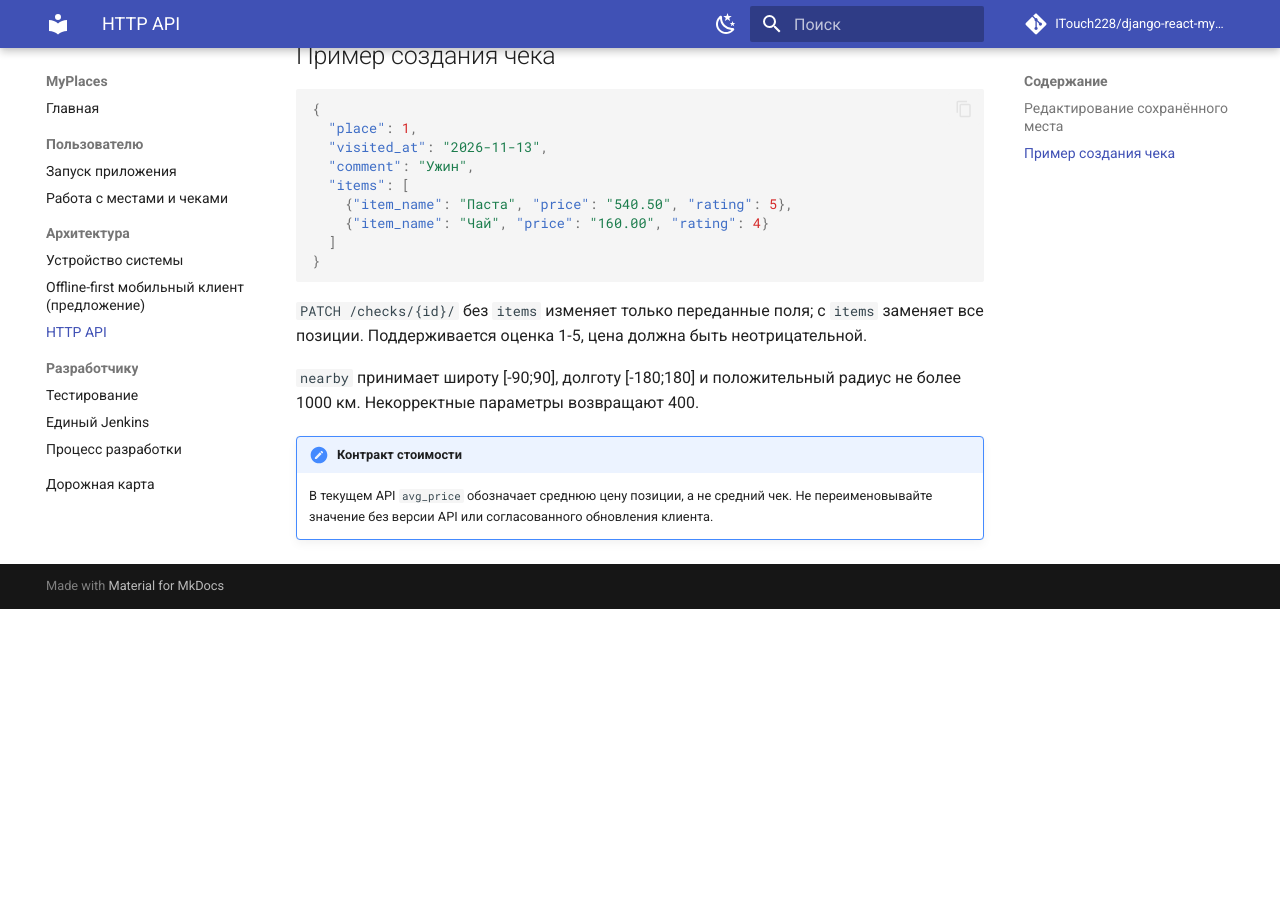
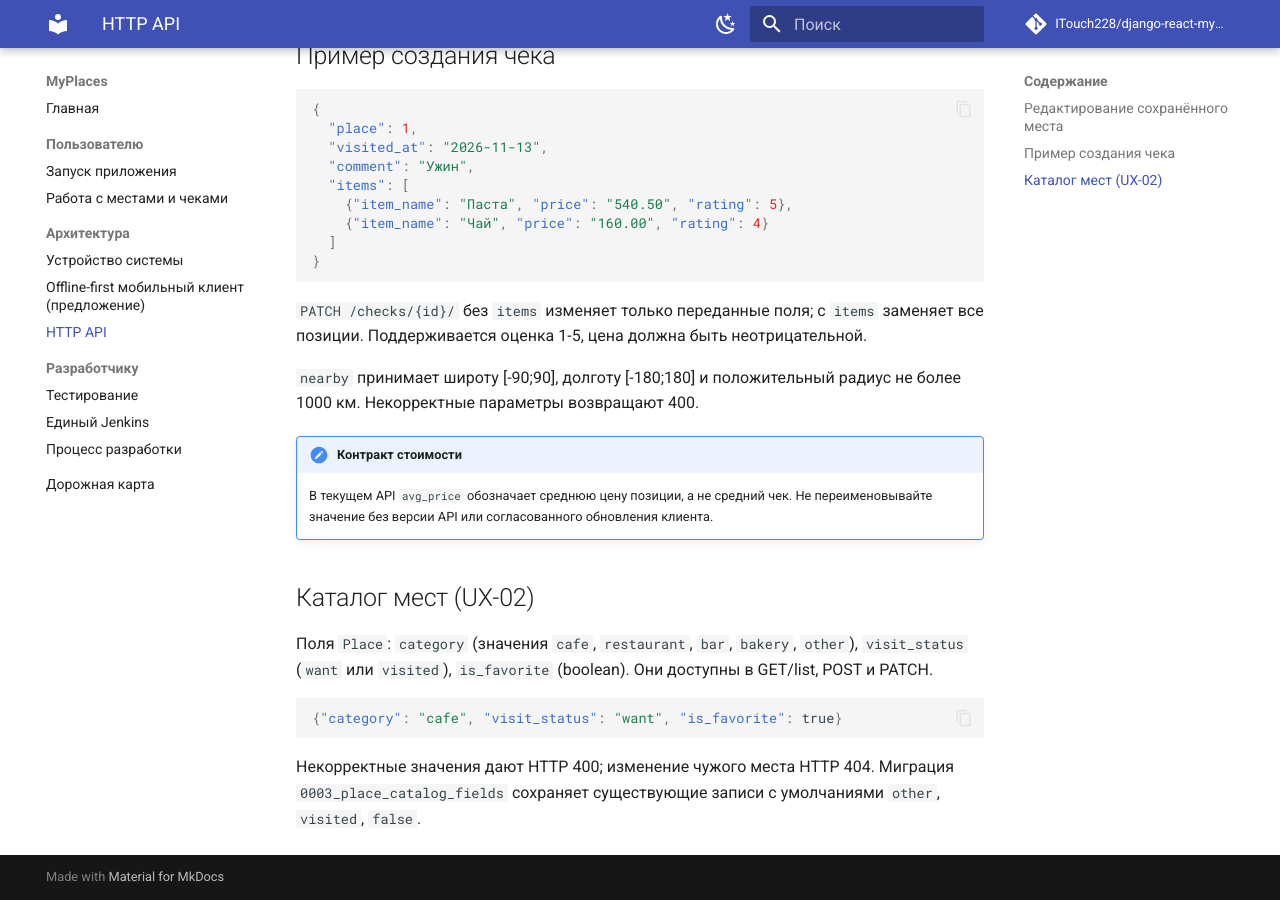
Before and after one commit to ITouch228/django-react-myplaces, an MkDocs documentation site: the page built from docs/api.md, in a window 1280 px wide and 900 px high, scrolled down 1264 px. Built offline with MkDocs 1.6.1 and Material for MkDocs 9.7.7, drawn with Linux system fonts in a browser that asks for light colours; comment, search, counter and statistics services are not loaded; before the commit the page ends 1873 px from its top, so only the background shows below that.

Commit message:
docs(api): catalog fields and safe migration

````diff
--- a/docs/api.md
+++ b/docs/api.md
@@ -53,3 +53,13 @@
 
 !!! note "Контракт стоимости"
     В текущем API `avg_price` обозначает среднюю цену позиции, а не средний чек. Не переименовывайте значение без версии API или согласованного обновления клиента.
+
+## Каталог мест (UX-02)
+
+Поля `Place`: `category` (значения `cafe`, `restaurant`, `bar`, `bakery`, `other`), `visit_status` (`want` или `visited`), `is_favorite` (boolean). Они доступны в GET/list, POST и PATCH.
+
+```json
+{"category": "cafe", "visit_status": "want", "is_favorite": true}
+```
+
+Некорректные значения дают HTTP 400; изменение чужого места HTTP 404. Миграция `0003_place_catalog_fields` сохраняет существующие записи с умолчаниями `other`, `visited`, `false`.
````
